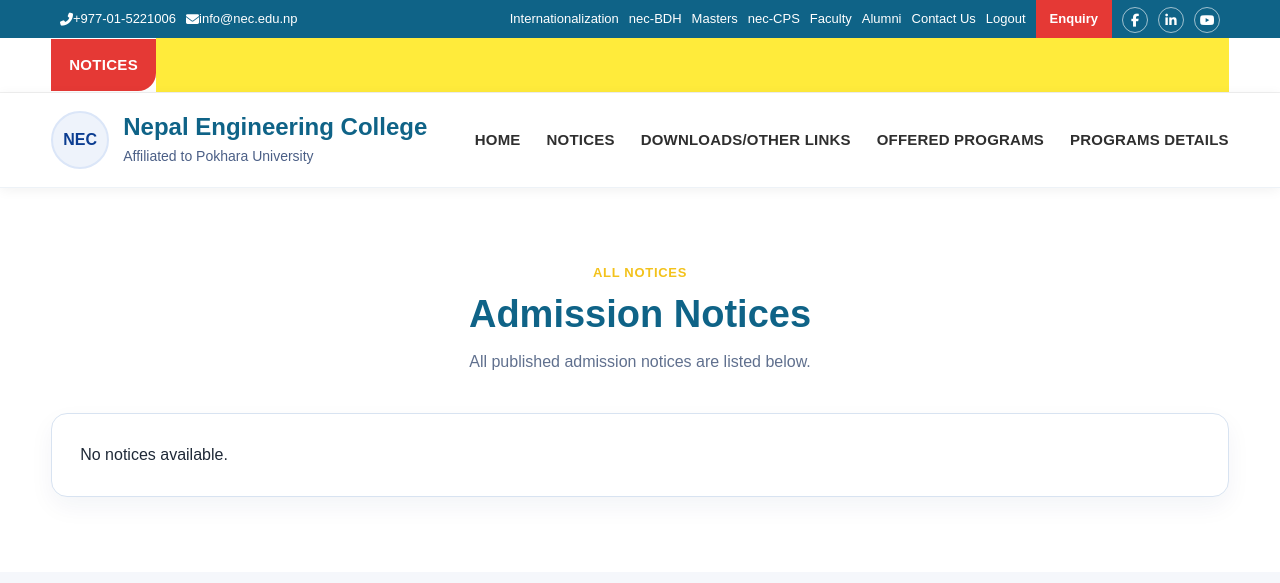
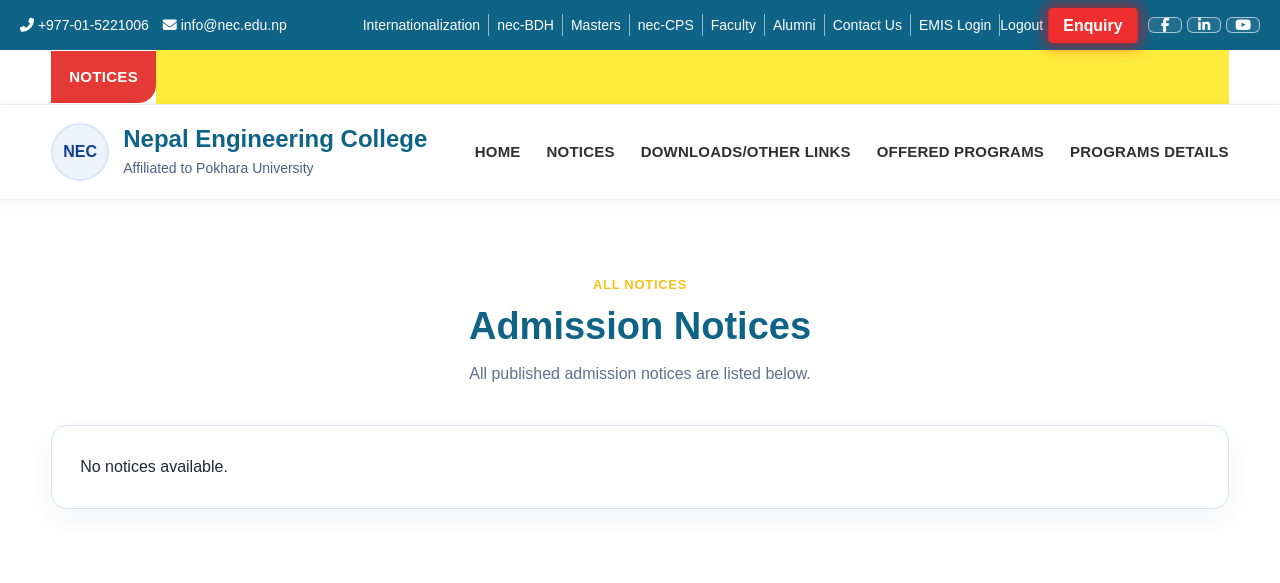
Before and after one commit to chaliselaxmi27/nec-entrance-portal, a Django app: page /notices/ in a window 1280 px wide. Shown: the top 583 px of the page. Run offline with Django 5.2, Linux system fonts and the light colour scheme; the visitor is signed in with stand-in values (Sample User, id 1); data that the repository does not hold is empty.

Commit message:
website update

```diff
--- a/static/css/style.css
+++ b/static/css/style.css
@@ -46,108 +46,172 @@ a{
    NEC STYLE TOPBAR FIX
 ========================= */
 
-.topbar {
-    background: var(--nec-blue);
-    color: #fff;
-
-    height: 38px;
-    font-size: 13px;
-
-    display: flex;
-    align-items: center;
-
-    overflow: hidden;
-}
-
-/* container */
-.topbar-container {
-    max-width: 1200px;
-    width: 100%;
-    margin: 0 auto;
-    padding: 0 20px;
-
-    height: 38px;
-
-    display: flex;
-    justify-content: space-between;
-    align-items: center;
-}
-
-/* left + right groups */
-.topbar-left,
-.topbar-right,
-.top-contact {
-    display: flex;
-    align-items: center;
-    gap: 10px;
-}
-
-/* text + icons alignment fix */
-.topbar-left span,
-.top-contact span,
-.topbar-right a {
-    display: inline-flex;
-    align-items: center;
-    font-size: 13px;
-    line-height: 38px;
-    color: #fff;
-    text-decoration: none;
-}
-
-/* hover effect */
-.topbar-right a:hover,
-.topbar-left span:hover {
-    color: #fff7c2;
-}
-
-/* right alignment */
-.topbar-right {
-    margin-left: auto;
-}
-
-/* REMOVE EXTRA HEIGHT FROM BUTTON (IMPORTANT) */
-
+/* =========================
+   NEC STYLE TOPBAR
+========================= */
+
+.topbar{
+    background:#0f6387;
+    color:#fff;
+    height:50px;
+    font-size:14px;
+    font-weight:400;
+    overflow:visible;
+}
+
+.topbar-container{
+    width:100%;
+    max-width:none;
+    height:50px;
+    padding:0 20px;
+    display:flex;
+    align-items:center;
+    justify-content:space-between;
+}
+
+.topbar-left{
+    display:flex;
+    align-items:center;
+    flex-shrink:0;
+}
+
+.top-contact{
+    display:flex;
+    align-items:center;
+    gap:14px;
+}
+
+.top-contact span{
+    font-size:14px;
+    white-space:nowrap;
+}
+
+.top-contact i{
+    font-size:14px;
+    color:#fff;
+}
+
+.topbar-right{
+    display:flex;
+    align-items:center;
+    margin-left:auto;
+    gap:0;
+}
+
+.topbar-right > a:not(.enquiry-btn):not(.social-link){
+    color:#fff;
+    text-decoration:none;
+    padding:0 8px;
+    border-right:1px solid rgba(255,255,255,0.55);
+    white-space:nowrap;
+}
+
+.topbar-right > a:hover{
+    color:#ffd200;
+}
+
+.emis-login-btn{
+    color:#fff !important;
+}
+
+.logout-btn{
+    background:transparent;
+    border:none;
+    color:#fff;
+    font:inherit;
+    font-weight:400;
+    cursor:pointer;
+    padding:0 8px;
+    height:20px;
+    line-height:20px;
+    border-right:1px solid rgba(255,255,255,0.55);
+}
+
+.logout-btn:hover{
+    color:#ffd200;
+}
 
 .enquiry-btn{
-    background:var(--nec-red);
+     background:#ef2f2f !important;
     color:#fff !important;
-    padding:7px 14px;
-    border-radius:4px;
-    font-weight:700 !important;
-}
-
-/* =========================
-   NEC STYLE SOCIAL ICONS
-========================= */
-
-.social-link {
-    display: inline-flex;
-    align-items: center;
-    justify-content: center;
-
-    width: 26px;
-    height: 26px;
-
-    font-size: 12px;
-    font-weight: 600;
-    margin-top: 2px;
-
-    color: #fff;
-    text-decoration: none;
-
-    border: 1px solid rgba(255,255,255,0.6);
-    border-radius: 50%;
-
-    transition: all 0.2s ease;
-}
-
-/* hover effect (NEC subtle style) */
-.social-link:hover {
-    background: #fff;
-    color: var(--nec-blue);
-    border-color: #fff;
-    transform: translateY(-1px);
-}
+
+    padding:8px 14px !important;
+
+    border-radius:4px !important;
+
+    display:inline-flex !important;
+    align-items:center;
+    justify-content:center;
+
+    font-weight:800 !important;
+    font-size:15px !important;
+
+    margin-left:8px;
+    margin-right:8px;
+
+
+    line-height:normal !important;
+    height:auto !important;
+
+    border:none !important;
+    animation: enquiryPulse 1.2s infinite !important;
+
+}
+@keyframes enquiryPulse{
+
+    0%{
+        transform:scale(1);
+        box-shadow:0 0 0 0 rgba(255,0,0,0.7);
+    }
+
+    50%{
+        transform:scale(1.06);
+        box-shadow:0 0 12px 4px rgba(255,0,0,0.55);
+    }
+
+    100%{
+        transform:scale(1);
+        box-shadow:0 0 0 0 rgba(255,0,0,0);
+    }
+}
+
+.enquiry-btn:hover{
+    background:#d91f1f !important;
+    color:#fff !important;
+    animation:none;
+}
+
+
+
+.social-link{
+     width:34px !important;
+    height:34x !important;
+    min-width:34px !important;
+    padding:0 !important;
+    margin-left:5px !important;
+
+    display:flex !important;
+    align-items:center;
+    justify-content:center;
+
+    border:1px solid rgba(255,255,255,0.6);
+    border-radius:6px;
+
+    color:#fff !important;
+    background:rgba(255,255,255,0.08);
+
+    flex-shrink:0;;
+}
+.social-link i{
+    font-size:14px;
+    display:block !important;
+}
+
+.social-link:hover{
+    background:#fff;
+    color:#0f6387 !important;
+}
+
 
 /* notice ticker */
 .notice-ticker{
--- a/templates/includes/footer.html
+++ b/templates/includes/footer.html
@@ -4,13 +4,18 @@
 
 <div class="footer-contact">
 
-<h3><i class="fa-solid fa-phone"></i> Contact</h3>
+<h3><i class="fa-solid fa-phone"
+    style="color:#ffd200; font-size:30px; margin-right:10px;"></i> Contact</h3>
 
-<p><i class="fa-solid fa-phone"></i> 01-5221012 (Office Hour only)</p>
+<p style="color:#ffd200 !important; font-weight:700 !important;">
+    <i class="fas fa-phone-alt"></i>
+    01-5221012 (Office Hour only)
+</p>
 
-<p><i class="fa-solid fa-phone"></i> 9741802096 (Call/Whatsapp/Viber)</p>
-
-<p>
+<p style="color:#ffd200 !important; font-weight:700 !important;">
+    <i class="fab fa-whatsapp"></i>
+    9741802096 (Call/Whatsapp/Viber)
+</p>
 <i class="fa-solid fa-user"></i>
 Er. Rupesh Dahi Shrestha<br>
 Co-ordinator, Admission Committee 2025
@@ -26,7 +31,9 @@ entrance@nec.edu.np
 
 <div class="footer-payment">
 
-<h3><i class="fa-solid fa-credit-card"></i> Payment Info</h3>
+<h3><i class="fa-solid fa-credit-card"style="color:#ffd200; font-size:30px; margin-right:10px;">
+
+</i> Payment Info</h3>
 
 <p>Registration Charge: <strong>Rs. 1,000/-</strong></p>
 
--- a/templates/includes/header.html
+++ b/templates/includes/header.html
@@ -1,11 +1,15 @@
 <div class="topbar">
-    <div class="container topbar-container">
+    <div class="topbar-container">
         <div class="topbar-left">
             <div class="top-contact">
-                <span>        <i class="fas fa-phone-alt"></i>
-{% if site.phone %}{{ site.phone }}{% else %}+977-01-5221006{% endif %}</span>
-                <span>        <i class="fas fa-envelope"></i>
-{% if site.email %}{{ site.email }}{% else %}info@nec.edu.np{% endif %}</span>
+                <span>
+                    <i class="fas fa-phone-alt"></i>
+                     {% if site.phone %}{{ site.phone }}{% else %}+977-01-5221006{% endif %}
+                    </span>
+                <span>
+                    <i class="fas fa-envelope"></i>
+                     {% if site.email %}{{ site.email }}{% else %}info@nec.edu.np{% endif %}
+                    </span>
             </div>
         </div>
 
@@ -18,6 +22,9 @@
             <a href="#">Faculty</a>
             <a href="#">Alumni</a>
             <a href="#">Contact Us</a>
+            <a href="https://emis.nec.edu.np" class="emis-login-btn" target="_blank">EMIS Login </a>
+
+
             {% if request.user.is_authenticated %}
     <form action="/admin/logout/" method="post" style="display:inline;">
         {% csrf_token %}
```
Also changed, not shown: other parts of static/css/style.css (+21 -9 lines).
